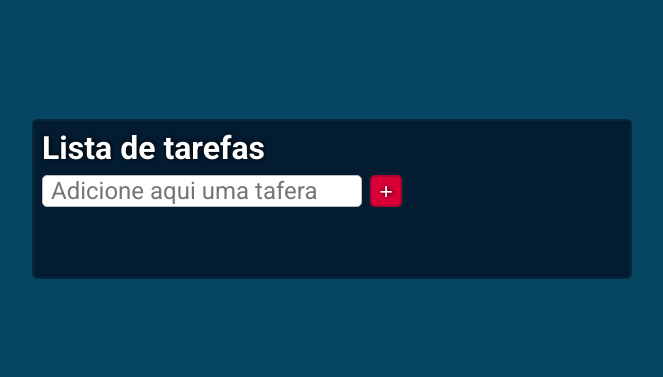
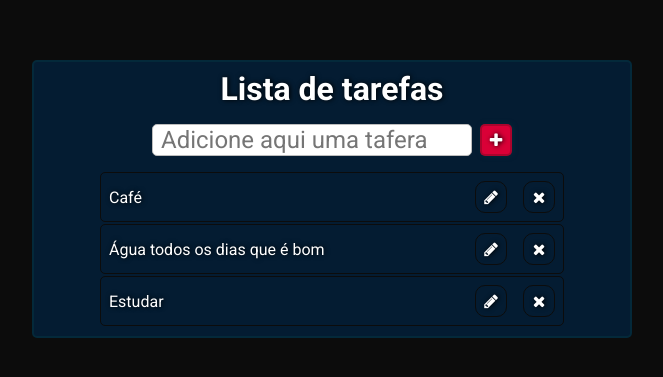
Before and after one commit to Wesley-AlvesRolim/React-Fundamentals, a React (Create React App) app: page / in a window 1280 px wide. Shown: the part 201-578 px from the top of the page, without its empty margins (308-971 px from the left). Built offline with nearby package versions, Linux system fonts and the light colour scheme.

Commit message:
Task component styled

```diff
--- a/public/index.html
+++ b/public/index.html
@@ -8,8 +8,8 @@
     <link rel="preconnect" href="https://fonts.gstatic.com" crossorigin />
     <link
       rel="stylesheet"
-      href="https://cdnjs.cloudflare.com/ajax/libs/font-awesome/6.0.0-beta3/css/fontawesome.min.css"
-      integrity="sha512-r9kUVFtJ0e+8WIL8sjTUlHGbTLwlOClXhVqGgu4sb7ILdkBvM2uI+n/Fz3FN8u3VqJX7l9HLiXqXxkx2mZpkvQ=="
+      href="https://cdnjs.cloudflare.com/ajax/libs/font-awesome/4.7.0/css/font-awesome.css"
+      integrity="sha512-5A8nwdMOWrSz20fDsjczgUidUBR8liPYU+WymTZP1lmY9G6Oc7HlZv156XqnsgNUzTyMefFTcsFH/tnJE/+xBg=="
       crossorigin="anonymous"
       referrerpolicy="no-referrer"
     />
--- a/src/App.js
+++ b/src/App.js
@@ -1,6 +1,6 @@
 import React from 'react';
 import './style.css';
-import Form from './components/Form';
+import Form from './components/form/Form';
 
 export default function App() {
   return (
--- a/src/components/Form.js
+++ /dev/null
@@ -1,31 +0,0 @@
-import React, { Component } from 'react';
-import './form.css';
-
-class Form extends Component {
-  state = {
-    inputValue: '',
-  };
-
-  handleInputChange = (e) => {
-    this.setState({ inputValue: e.target.value });
-  };
-  render() {
-    const { inputValue } = this.state;
-    return (
-      <form action="#">
-        <input
-          onChange={this.handleInputChange}
-          type="text"
-          placeholder="Adicione aqui uma tafera"
-          id="addTasks "
-          value={inputValue}
-        />
-        <button type="submit">
-          <i class="fa fa-plus" aria-hidden="true"></i>
-        </button>
-      </form>
-    );
-  }
-}
-
-export default Form;
--- /dev/null
+++ b/src/components/form/Form.js
@@ -0,0 +1,41 @@
+import React, { Component } from 'react';
+import './form.css';
+
+import Task from '../task/Task';
+
+class Form extends Component {
+  state = {
+    inputValue: '',
+    tasks: ['Café', 'Água todos os dias que é bom', 'Estudar'],
+  };
+
+  handleInputChange = (e) => {
+    this.setState({ inputValue: e.target.value });
+  };
+  render() {
+    const { inputValue, tasks } = this.state;
+    return (
+      <>
+        <form action="#">
+          <input
+            onChange={this.handleInputChange}
+            type="text"
+            placeholder="Adicione aqui uma tafera"
+            id="addTasks "
+            value={inputValue}
+          />
+          <button type="submit">
+            <i class="fa fa-plus" aria-hidden="true"></i>
+          </button>
+        </form>
+        <ul className="tasks">
+          {tasks.map((task) => (
+            <Task task={task} />
+          ))}
+        </ul>
+      </>
+    );
+  }
+}
+
+export default Form;
--- a/src/components/form.css
+++ b/src/components/form/form.css
@@ -1,6 +1,9 @@
 form {
   height: 3rem;
+  width: 80%;
+  margin: 0 auto;
   display: flex;
+  justify-content: center;
   align-items: center;
 }
 
@@ -25,7 +28,7 @@ button {
   margin-left: 0.5rem;
   background-color: var(--b3);
   color: #fff;
-  font-size: 1.5rem;
+  font-size: 1rem;
   text-shadow: 1px 0 5px #000;
   box-shadow: 1px 0 5px var(--b5);
   display: flex;
@@ -39,3 +42,8 @@ button:hover {
   transform: scale(1.25) translateY(-5px);
   box-shadow: 1px 0 5px var(--b6);
 }
+
+ul {
+  width: 80%;
+  margin: 0.5rem auto 0;
+}
--- /dev/null
+++ b/src/components/task/Task.js
@@ -0,0 +1,23 @@
+import React, { Component } from 'react';
+import './task.css';
+
+class Task extends Component {
+  constructor(props) {
+    super(props);
+    this.state = { task: props.task };
+  }
+  render() {
+    const { task } = this.state;
+    return (
+      <div className="taskContainer">
+        <li className="task">{task}</li>
+        <div>
+          <i class="fa fa-pencil" aria-hidden="true"></i>
+          <i class="fa fa-times" aria-hidden="true"></i>
+        </div>
+      </div>
+    );
+  }
+}
+
+export default Task;
--- /dev/null
+++ b/src/components/task/task.css
@@ -0,0 +1,55 @@
+li {
+  list-style: none;
+}
+
+div.taskContainer {
+  width: 100%;
+  padding: 0.5rem;
+  border: 1px solid var(--b1);
+  border-radius: 5px;
+  margin-bottom: 2px;
+  display: flex;
+  justify-content: space-between;
+  align-items: center;
+  text-shadow: 1px 0 5px #000;
+  transition: 0.5s;
+}
+
+div.taskContainer:hover {
+  background: var(--b3);
+}
+
+div.taskContainer > div {
+  width: 5rem;
+  display: flex;
+  justify-content: space-between;
+}
+
+div.taskContainer > div i:first-child {
+  width: 2rem;
+  height: 2rem;
+  border: 1px solid var(--b1);
+  border-radius: 10px;
+  transition: 0.5s;
+  display: flex;
+  justify-content: center;
+  align-items: center;
+}
+div.taskContainer > div i:first-child:hover {
+  transform: rotateZ(360deg) scale(1.2);
+  border-color: var(--b6);
+}
+div.taskContainer > div i:last-child {
+  width: 2rem;
+  height: 2rem;
+  border: 1px solid var(--b1);
+  border-radius: 10px;
+  transition: 0.5s;
+  display: flex;
+  justify-content: center;
+  align-items: center;
+}
+div.taskContainer > div i:last-child:hover {
+  transform: rotateZ(360deg) scale(1.2);
+  border-color: var(--b6);
+}
--- a/src/style.css
+++ b/src/style.css
@@ -6,7 +6,7 @@
 }
 
 :root {
-  --b1: #064663;
+  --b1: #0c0c0c;
   --b2: #041c32;
   --b3: #da0037;
   --b4: #21111141;
@@ -34,7 +34,7 @@
   background: var(--b2);
 }
 
-.container > h1 {
+.container label > h1 {
   text-align: center;
   margin-bottom: 0.5rem;
 }
```
